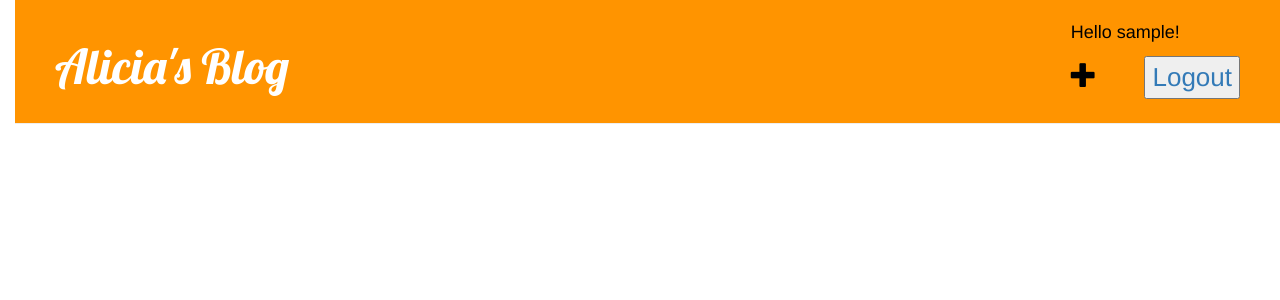
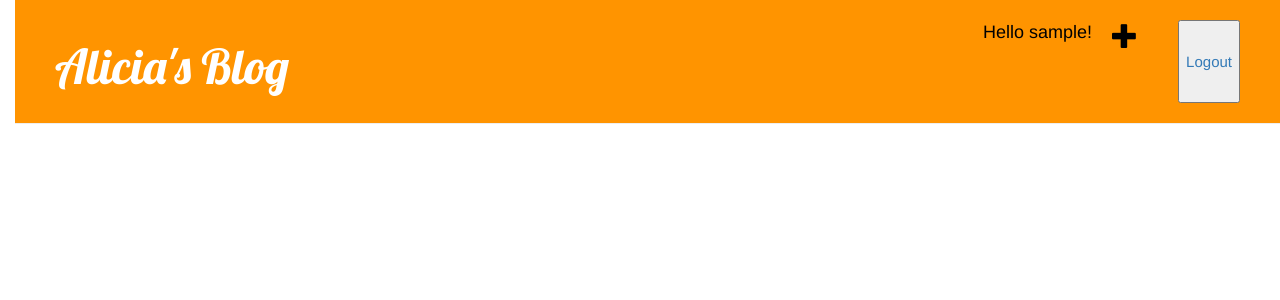
Before and after one commit to aliciasavelly/djangogirls, a Django app: page / in a window 1280 px wide. Shown: the top 300 px of the page. Run offline with Django 3.2, Linux system fonts and the light colour scheme; the visitor is signed in with stand-in values (Sample User, id 1); data that the repository does not hold is empty; some libraries are stand-ins or nearby versions.

Commit message:
change top nav

```diff
--- a/blog/static/css/blog.css
+++ b/blog/static/css/blog.css
@@ -63,6 +63,16 @@ h1, h2, h3, h4 {
   color: #000000;
 }
 
+.right-nav {
+  display: flex;
+  justify-content: space-between;
+  align-content: center;
+}
+
 .right-nav p {
   font-size: 18px;
 }
+
+.right-nav button {
+  font-size: 15px;
+}
```
